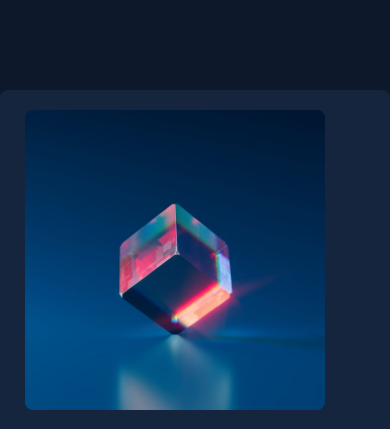
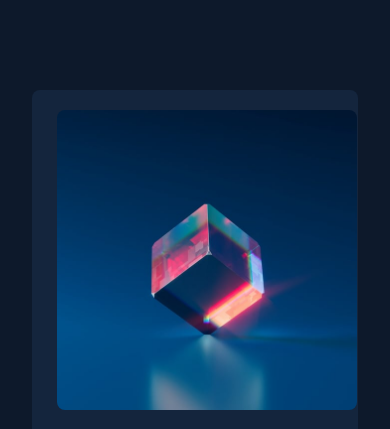
Before and after one commit to gravit09/nft-card, a website built with Parcel: page index.html in a window 390 px wide. Shown: the top 429 px of the page. Built offline with nearby package versions, Linux system fonts and the light colour scheme.

Commit message:
Update styles.css

```diff
--- a/styles.css
+++ b/styles.css
@@ -92,7 +92,7 @@
 @media screen and (max-width: 480px) {
   body {
     max-width:400px;
-    margin:auto;
     flex-wrap: wrap;
+    margin:32px;
   }
 }
```
